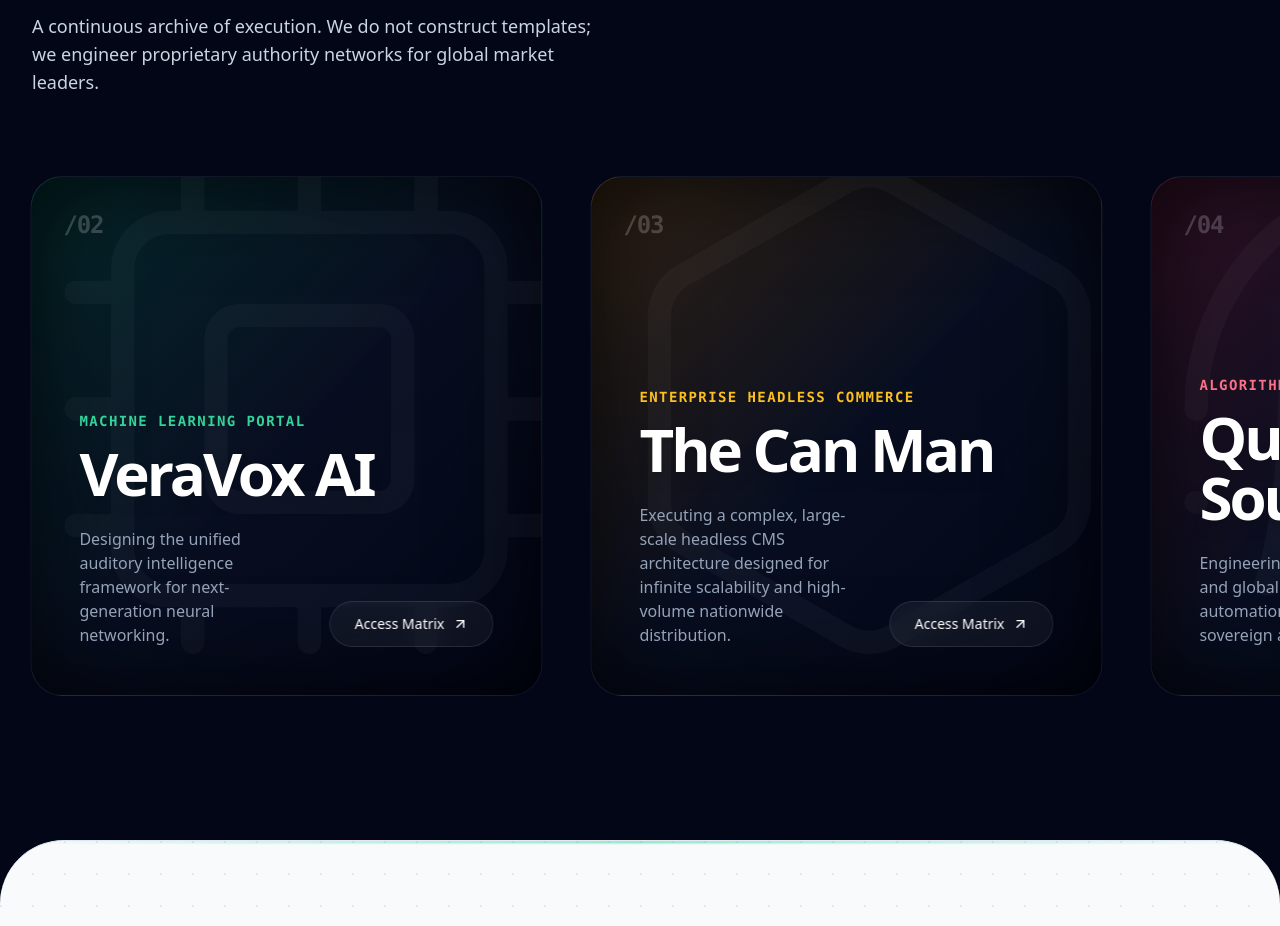
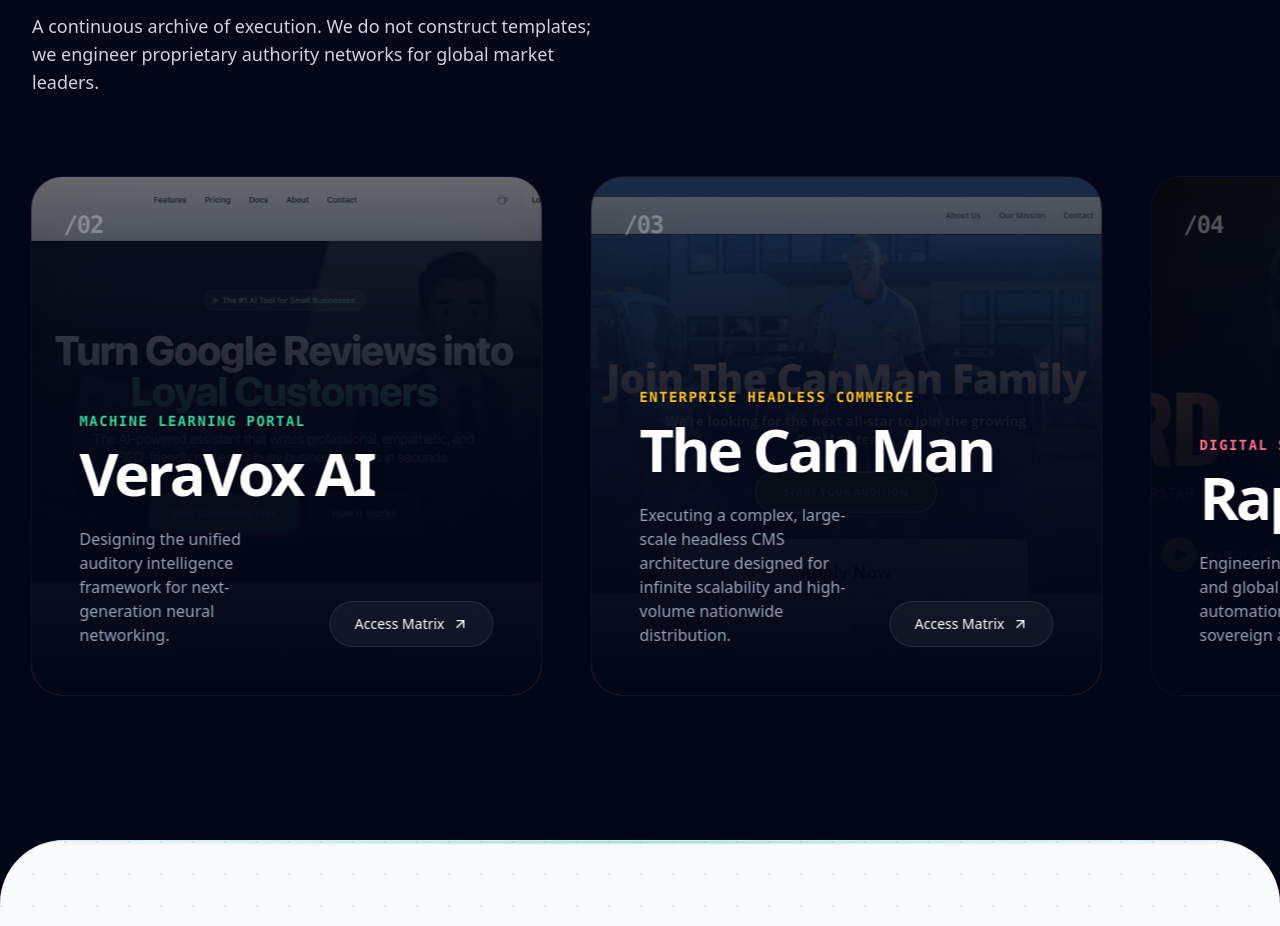
Before and after one commit to VictorChidex1/cv-digitals, a React (Vite) app: page / in a window 1280 px wide. Shown: the part 4020-4946 px from the top of the page. Built offline with nearby package versions, Linux system fonts and the light colour scheme; no server answers.

Commit message:
Showcase Assets Successfully Integrated

```diff
--- a/src/components/home/Showcase.tsx
+++ b/src/components/home/Showcase.tsx
@@ -1,14 +1,7 @@
 import { useEffect, useRef } from "react";
 import gsap from "gsap";
 import { ScrollTrigger } from "gsap/ScrollTrigger";
-import {
-  ArrowUpRight,
-  Activity,
-  Cpu,
-  Hexagon,
-  Fingerprint,
-  Wallet,
-} from "lucide-react";
+import { ArrowUpRight } from "lucide-react";
 
 gsap.registerPlugin(ScrollTrigger);
 
@@ -19,9 +12,9 @@
     category: "Health-Tech Infrastructure",
     description:
       "Engineered a high-conversion, hyper-fast digital landing experience optimized for patient acquisition and performance metrics.",
-    Icon: Activity,
-    gradient: "from-blue-500/20 via-slate-900/50 to-slate-950",
-    glow: "group-hover:shadow-[0_0_60px_rgba(59,130,246,0.2)]",
+    image: "/assets/oxygen-health.webp",
+    gradient: "from-blue-900/60",
+    glow: "group-hover:shadow-[0_0_60px_rgba(59,130,246,0.3)]",
     textColor: "text-blue-400",
     link: "https://oxygen-health-11.web.app/"
   },
@@ -31,9 +24,9 @@
     category: "Machine Learning Portal",
     description:
       "Designing the unified auditory intelligence framework for next-generation neural networking.",
-    Icon: Cpu,
-    gradient: "from-emerald-500/20 via-slate-900/50 to-slate-950",
-    glow: "group-hover:shadow-[0_0_60px_rgba(16,185,129,0.2)]",
+    image: "/assets/veravox.webp",
+    gradient: "from-emerald-900/60",
+    glow: "group-hover:shadow-[0_0_60px_rgba(16,185,129,0.3)]",
     textColor: "text-emerald-400",
     link: "https://vevavox-ai.vercel.app/"
   },
@@ -43,23 +36,23 @@
     category: "Enterprise Headless Commerce",
     description:
       "Executing a complex, large-scale headless CMS architecture designed for infinite scalability and high-volume nationwide distribution.",
-    Icon: Hexagon,
-    gradient: "from-amber-500/20 via-slate-900/50 to-slate-950",
-    glow: "group-hover:shadow-[0_0_60px_rgba(245,158,11,0.2)]",
+    image: "/assets/canman-hero.webp",
+    gradient: "from-amber-900/60",
+    glow: "group-hover:shadow-[0_0_60px_rgba(245,158,11,0.3)]",
     textColor: "text-amber-400",
     link: "https://canmancan.com/careers/"
   },
   {
     id: 4,
-    client: "Quantum Sound",
-    category: "Algorithmic Music Promo",
+    client: "Raploard",
+    category: "Digital Streaming Architecture",
     description:
       "Engineering viral data paths and global streaming automation modules for sovereign artists.",
-    Icon: Fingerprint,
-    gradient: "from-rose-500/20 via-slate-900/50 to-slate-950",
-    glow: "group-hover:shadow-[0_0_60px_rgba(243,24,113,0.2)]",
+    image: "/assets/raploard.webp",
+    gradient: "from-rose-900/60",
+    glow: "group-hover:shadow-[0_0_60px_rgba(243,24,113,0.3)]",
     textColor: "text-rose-400",
-    link: "#"
+    link: "https://raploard.com"
   },
   {
     id: 5,
@@ -67,9 +60,9 @@
     category: "FinTech & Offline-First PWA",
     description:
       "Developed a blazing-fast, offline-first Progressive Web App operating as a complete digital ledger and business OS for emerging markets.",
-    Icon: Wallet,
-    gradient: "from-emerald-600/20 via-slate-900/50 to-slate-950",
-    glow: "group-hover:shadow-[0_0_60px_rgba(5,150,105,0.2)]",
+    image: "/assets/kudiflow.webp",
+    gradient: "from-emerald-800/60",
+    glow: "group-hover:shadow-[0_0_60px_rgba(5,150,105,0.3)]",
     textColor: "text-emerald-500",
     link: "https://kudiflow.vercel.app/"
   },
@@ -102,27 +95,16 @@
         ease: "none",
       });
 
-      // 3. High-End Mouse Interactions (Magnetic Cursors & 3D CSS Parallax variables)
+      // 3. High-End Mouse Interactions (Magnetic Cursors)
       const wrap = trackWrapRef.current;
       if (!wrap) return;
 
-      // GSAP quickTo provides butter-smooth execution identical to WebGL pointer tracking
       const xTo = gsap.quickTo(".magnetic-cursor", "x", { duration: 0.3, ease: "power3" });
       const yTo = gsap.quickTo(".magnetic-cursor", "y", { duration: 0.3, ease: "power3" });
 
       const handleMouseMove = (e: MouseEvent) => {
-        // Intercept native Mouse Coordinates targeting the viewport
         xTo(e.clientX);
         yTo(e.clientY);
-
-        // Calculate heavily optimized absolute normalized positions (-1 to 1 matrix map)
-        const rect = wrap.getBoundingClientRect();
-        const xNorm = ((e.clientX - rect.left) / rect.width - 0.5) * 2;
-        const yNorm = ((e.clientY - rect.top) / rect.height - 0.5) * 2;
-
-        // Push to relative DOM variables (Preventing heavy React re-renders while animating)
-        wrap.style.setProperty('--mouse-x', xNorm.toString());
-        wrap.style.setProperty('--mouse-y', yNorm.toString());
       };
 
       const handleMouseEnter = () => {
@@ -183,25 +165,24 @@
             className="marquee-track flex w-max shrink-0 gap-6 md:gap-12 px-3 md:px-6"
           >
             {projects.map((project, index) => {
-              const Icon = project.Icon;
               return (
                 <div
                   key={`${sequenceId}-${project.id}`}
-                  className={`group relative flex h-[60vh] md:h-[65vh] w-[85vw] md:w-[60vw] lg:w-[45vw] xl:w-[40vw] max-w-4xl flex-col justify-end overflow-hidden rounded-[2rem] border border-white/5 bg-gradient-to-br ${project.gradient} p-8 md:p-12 transition-all duration-700 hover:border-white/10 ${project.glow} shadow-[inset_0_0_100px_rgba(0,0,0,0.8)]`}
+                  className={`group relative flex h-[60vh] md:h-[65vh] w-[85vw] md:w-[60vw] lg:w-[45vw] xl:w-[40vw] max-w-4xl flex-col justify-end overflow-hidden rounded-[2rem] border border-white/5 bg-slate-950 p-8 md:p-12 transition-all duration-700 hover:border-white/10 ${project.glow} shadow-[inset_0_0_100px_rgba(0,0,0,0.8)]`}
                 >
-                  {/* Embedded Abstract Geometric Parallax Tracker */}
-                  <div
-                    className="absolute -top-12 -right-12 z-0 opacity-[0.03] transition-opacity duration-700 group-hover:opacity-[0.08]"
-                    style={{ transform: 'translate(calc(var(--mouse-x, 0) * -80px), calc(var(--mouse-y, 0) * -80px))' }}
-                  >
-                    <Icon
-                      className="h-96 w-96 md:h-[35rem] md:w-[35rem] stroke-white transition-transform duration-700 group-hover:scale-110 group-hover:rotate-12"
-                      strokeWidth={1}
-                    />
-                  </div>
+                  {/* High-End Cinematic Image Plate */}
+                  <img
+                    src={project.image}
+                    alt={project.client}
+                    className="absolute inset-0 w-full h-full object-cover transition-transform duration-[1.5s] ease-out group-hover:scale-110 z-0 opacity-40 group-hover:opacity-50 grayscale-[20%]"
+                  />
+
+                  {/* Structural Dark Gradients ensuring text readability */}
+                  <div className={`absolute inset-0 bg-gradient-to-t ${project.gradient} to-transparent mix-blend-multiply z-10 transition-opacity duration-700 opacity-60 group-hover:opacity-80`}></div>
+                  <div className="absolute inset-0 bg-gradient-to-t from-slate-950 via-slate-950/80 to-transparent z-10 block"></div>
 
                   {/* Sub-Interface Number Identifier */}
-                  <div className="absolute top-8 left-8 z-20 font-mono text-xl md:text-2xl font-bold tracking-tighter text-white/20 transition-colors duration-500 group-hover:text-white/40">
+                  <div className="absolute top-8 left-8 z-20 font-mono text-xl md:text-2xl font-bold tracking-tighter text-white/30 transition-colors duration-500 group-hover:text-white/60">
                     /0{index + 1}
                   </div>
 
```
